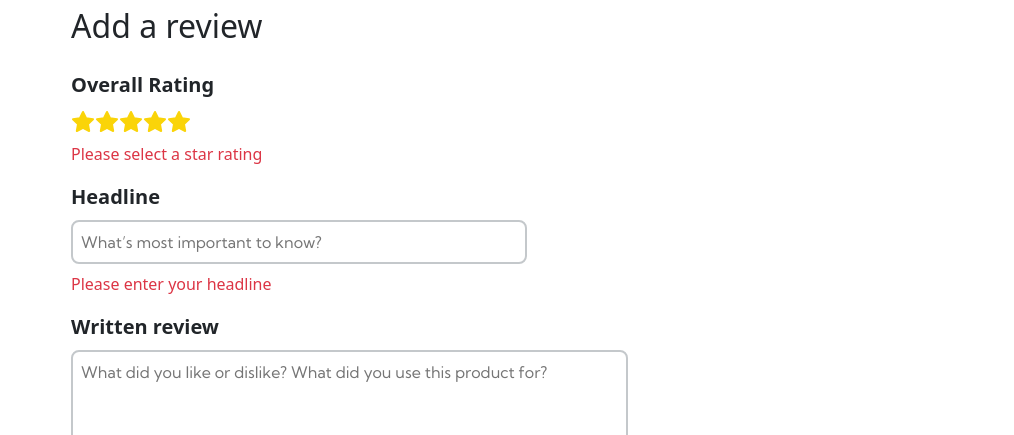
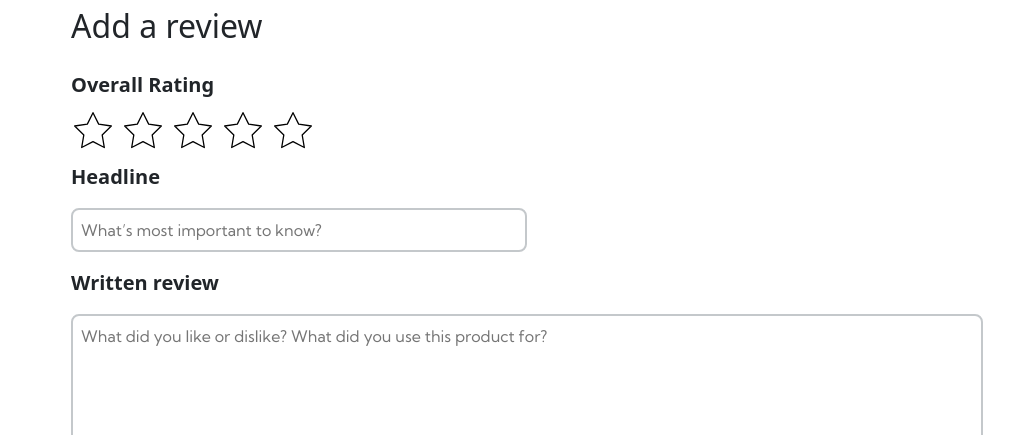
Before and after one commit to Nini1912/E-commerce-project, a React (Vite) app: page / in a window 1280 px wide. Both pictures are taken after a click on the button "Write a review". Shown: the part 832-1267 px from the top of the page, without its empty margins (193-1207 px from the left). Built offline with nearby package versions, Linux system fonts and the light colour scheme.

Commit message:
add validation and star rating

```diff
--- a/package.json
+++ b/package.json
@@ -11,9 +11,11 @@
   },
   "dependencies": {
     "bootstrap": "^5.3.2",
+    "formik": "^2.4.5",
     "react": "^18.2.0",
     "react-bootstrap": "^2.9.2",
-    "react-dom": "^18.2.0"
+    "react-dom": "^18.2.0",
+    "yup": "^1.3.3"
   },
   "devDependencies": {
     "@types/react": "^18.2.43",
--- a/src/App.css
+++ b/src/App.css
@@ -190,3 +190,7 @@ body {
   color: white;
   font-weight: 500;
 }
+
+.submit-btn:disabled {
+  background-color: var(--btn-hover);
+}
--- a/src/App.jsx
+++ b/src/App.jsx
@@ -36,7 +36,9 @@ function App() {
       {!writeReviwBtnIsClicked && (
         <Review setWriteReviwBtnIsClicked={setWriteReviwBtnIsClicked} />
       )}
-      {writeReviwBtnIsClicked && <AddReview />}
+      {writeReviwBtnIsClicked && (
+        <AddReview setWriteReviwBtnIsClicked={setWriteReviwBtnIsClicked} />
+      )}
     </>
   );
 }
--- a/src/components/AddReview.jsx
+++ b/src/components/AddReview.jsx
@@ -1,74 +1,229 @@
 import { Container, Row, Col } from "react-bootstrap";
 import Star from "./star";
+import { Formik, Form, Field, ErrorMessage } from "formik";
+import { string, object, number } from "yup";
 
-const AddReview = () => {
+const formInitialValues = {
+  user: "",
+  starRating: 0,
+  writtenReview: "",
+  headline: "",
+};
+
+const submitForm = (values, { setSubmitting, resetForm }) => {
+  setTimeout(() => {
+    console.log("Submiting", values);
+    setSubmitting(false);
+    resetForm();
+  }, 1500);
+};
+
+const formSchema = object({
+  starRating: number().min(1, "Please select a star rating").required(),
+  writtenReview: string()
+    .min(15, "Written review must be at least 15 characters")
+    .required("Please enter your written review"),
+  headline: string()
+    .min(4, "Headline must be at least 4 characters")
+    .required("Please enter your headline"),
+});
+
+const AddReview = ({ setWriteReviwBtnIsClicked }) => {
   return (
     <Container className="ms-5 ps-5 mb-5">
       <Row className="ms-5 ps-5">
         <h2 className="ms-5 ps-4">Add a review</h2>
       </Row>
-      <form>
+      <Formik
+        initialValues={formInitialValues}
+        onSubmit={submitForm}
+        validationSchema={formSchema}
+      >
+        {(formik) => {
+          return (
+            <Form>
               <Row className="ms-5 ps-5 mt-3">
-          <Col className="ms-5 ps-4">
-            <label htmlFor="" className="fs-5 fw-semibold mb-2">
+                <Col className="ms-5 ps-4 d-flex flex-column">
+                  <label htmlFor="starRating" className="fs-5 fw-semibold mb-2">
                     Overall Rating
                   </label>
                   <div>
-              <Star fill="#FAD409" stroke="#FAD409" />
-              <Star fill="#FAD409" stroke="#FAD409" />
-              <Star fill="#FAD409" stroke="#FAD409" />
-              <Star fill="#FAD409" stroke="#FAD409" />
-              <Star fill="#FAD409" stroke="#FAD409" />
+                    <button
+                      type="button"
+                      className="border-0 bg-transparent ps-0"
+                      onClick={() => formik.setFieldValue("starRating", 1)}
+                    >
+                      <Star
+                        fill={
+                          formik.values.starRating >= 1 ? "#FAD409" : "none"
+                        }
+                        stroke={
+                          formik.values.starRating >= 1
+                            ? "#FAD409"
+                            : "currentColor"
+                        }
+                        width={44}
+                        height={44}
+                        strokeWidth={0.7}
+                      />
+                    </button>
+                    <button
+                      type="button"
+                      className="border-0 bg-transparent ps-0"
+                      onClick={() => formik.setFieldValue("starRating", 2)}
+                    >
+                      <Star
+                        fill={
+                          formik.values.starRating >= 2 ? "#FAD409" : "none"
+                        }
+                        stroke={
+                          formik.values.starRating >= 2
+                            ? "#FAD409"
+                            : "currentColor"
+                        }
+                        width={44}
+                        height={44}
+                        strokeWidth={0.7}
+                      />
+                    </button>
+                    <button
+                      type="button"
+                      className="border-0 bg-transparent ps-0"
+                      onClick={() => formik.setFieldValue("starRating", 3)}
+                    >
+                      <Star
+                        fill={
+                          formik.values.starRating >= 3 ? "#FAD409" : "none"
+                        }
+                        stroke={
+                          formik.values.starRating >= 3
+                            ? "#FAD409"
+                            : "currentColor"
+                        }
+                        width={44}
+                        height={44}
+                        strokeWidth={0.7}
+                      />
+                    </button>
+                    <button
+                      type="button"
+                      className="border-0 bg-transparent ps-0"
+                      onClick={() => formik.setFieldValue("starRating", 4)}
+                    >
+                      <Star
+                        fill={
+                          formik.values.starRating >= 4 ? "#FAD409" : "none"
+                        }
+                        stroke={
+                          formik.values.starRating >= 4
+                            ? "#FAD409"
+                            : "currentColor"
+                        }
+                        width={44}
+                        height={44}
+                        strokeWidth={0.7}
+                      />
+                    </button>
+                    <button
+                      type="button"
+                      className="border-0 bg-transparent ps-0"
+                      onClick={() => formik.setFieldValue("starRating", 5)}
+                    >
+                      <Star
+                        fill={
+                          formik.values.starRating === 5 ? "#FAD409" : "none"
+                        }
+                        stroke={
+                          formik.values.starRating === 5
+                            ? "#FAD409"
+                            : "currentColor"
+                        }
+                        width={44}
+                        height={44}
+                        strokeWidth={0.7}
+                      />
+                    </button>
                   </div>
-            <p className="text-danger mt-2">Please select a star rating</p>
+                  <ErrorMessage
+                    className="text-danger mt-2"
+                    component="p"
+                    name="starRating"
+                  />
                 </Col>
               </Row>
               <Row className="ms-5 ps-5">
-          <Col className="ms-5 ps-4">
-            <label htmlFor="" className="fs-5 fw-semibold mb-2">
+                <Col className="ms-5 ps-4 d-flex flex-column">
+                  <label
+                    htmlFor="headline"
+                    className="fs-5 fw-semibold mt-2 mb-3"
+                  >
                     Headline
-            </label>{" "}
-            <br />
-            <input
+                  </label>
+                  <Field
+                    name="headline"
                     type="text"
+                    id="headline"
                     className="border border-secondary-subtle border-2 rounded-3 w-50 p-2"
                     style={{ fontFamily: "Kumbh Sans" }}
                     placeholder="What’s most important to know?"
                   />
-            <p className="text-danger mt-2">Please enter your headline</p>
+                  <ErrorMessage
+                    className="text-danger mt-2"
+                    component="p"
+                    name="headline"
+                  />
                 </Col>
               </Row>
               <Row className="ms-5 ps-5">
-          <Col className="ms-5 ps-4">
-            <label htmlFor="" className="fs-5 fw-semibold mb-2">
+                <Col className="ms-5 ps-4 d-flex flex-column">
+                  <label
+                    htmlFor="writtenReview"
+                    className="fs-5 fw-semibold mt-3 mb-3"
+                  >
                     Written review
-            </label>{" "}
-            <br />
-            <textarea
-              name=""
-              id=""
-              cols="58"
-              rows="5"
+                  </label>
+                  <Field
+                    name="writtenReview"
+                    as="textarea"
+                    rows={5}
+                    cols={10}
+                    id="writtenReview"
                     className="border border-secondary-subtle border-2 rounded-3 p-2"
                     style={{ fontFamily: "Kumbh Sans" }}
                     placeholder="What did you like or dislike? What did you use this product for?"
-            ></textarea>
-            <p className="text-danger mt-2">Please enter your written review</p>
+                  />
+                  <ErrorMessage
+                    className="text-danger mt-2"
+                    component="p"
+                    name="writtenReview"
+                  />
                 </Col>
               </Row>
               <Row className="ms-5 ps-3">
                 <Col>
                   <div className="d-flex justify-content-end w-50 ms-5">
-              <button className="cancel-btn border-0 py-3 px-4 rounded-4 me-4">
+                    <button
+                      className="cancel-btn border-0 py-3 px-4 rounded-4 me-4 mt-3"
+                      onClick={() => {
+                        setWriteReviwBtnIsClicked(false);
+                      }}
+                    >
                       Cancel
                     </button>
-              <button className="button border-0 py-3 px-4 rounded-4">
+                    <button
+                      type="submit"
+                      className="button submit-btn border-0 py-3 px-4 rounded-4 mt-3"
+                      disabled={formik.isSubmitting}
+                    >
                       Submit
                     </button>
                   </div>
                 </Col>
               </Row>
-      </form>
+            </Form>
+          );
+        }}
+      </Formik>
     </Container>
   );
 };
--- a/src/components/ProductDescription.jsx
+++ b/src/components/ProductDescription.jsx
@@ -12,11 +12,41 @@ const ProductDescription = ({
       <h3 className="company-name">Sneaker Company</h3>
       <h1 className="product-category mb-4">Fall Limited Edition Sneakers</h1>
       <span className="star-span pt-2 px-3 pb-3">
-        <Star fill="#FAD409" stroke="#FAD409" />
-        <Star fill="#FAD409" stroke="#FAD409" />
-        <Star fill="#FAD409" stroke="#FAD409" />
-        <Star fill="#FAD409" stroke="#FAD409" />
-        <Star fill="none" stroke="currentColor" />
+        <Star
+          fill="#FAD409"
+          stroke="#FAD409"
+          width={24}
+          height={24}
+          strokeWidth={2}
+        />
+        <Star
+          fill="#FAD409"
+          stroke="#FAD409"
+          width={24}
+          height={24}
+          strokeWidth={2}
+        />
+        <Star
+          fill="#FAD409"
+          stroke="#FAD409"
+          width={24}
+          height={24}
+          strokeWidth={2}
+        />
+        <Star
+          fill="#FAD409"
+          stroke="#FAD409"
+          width={24}
+          height={24}
+          strokeWidth={2}
+        />
+        <Star
+          fill="none"
+          stroke="currentColor"
+          width={24}
+          height={24}
+          strokeWidth={2}
+        />
       </span>
       <span className="rate-span pt-2 pe-3 pb-3">4.2 out of 5</span>
       <p className="product-description mt-4">
--- a/src/components/star.jsx
+++ b/src/components/star.jsx
@@ -1,13 +1,13 @@
-const Star = ({ fill, stroke }) => {
+const Star = ({ fill, stroke, width, height, strokeWidth }) => {
   return (
     <svg
       xmlns="http://www.w3.org/2000/svg"
-      width="24"
-      height="24"
+      width={width}
+      height={height}
       viewBox="0 0 24 24"
       fill={fill}
       stroke={stroke}
-      strokeWidth="2"
+      strokeWidth={strokeWidth}
       strokeLinecap="round"
       strokeLinejoin="round"
     >
```
Also changed, not shown: src/components/Review.jsx (+77 -18 lines), 1 other file (tests, documents, lock files or other folders). Lines whose indentation alone changed are shown as unchanged.
